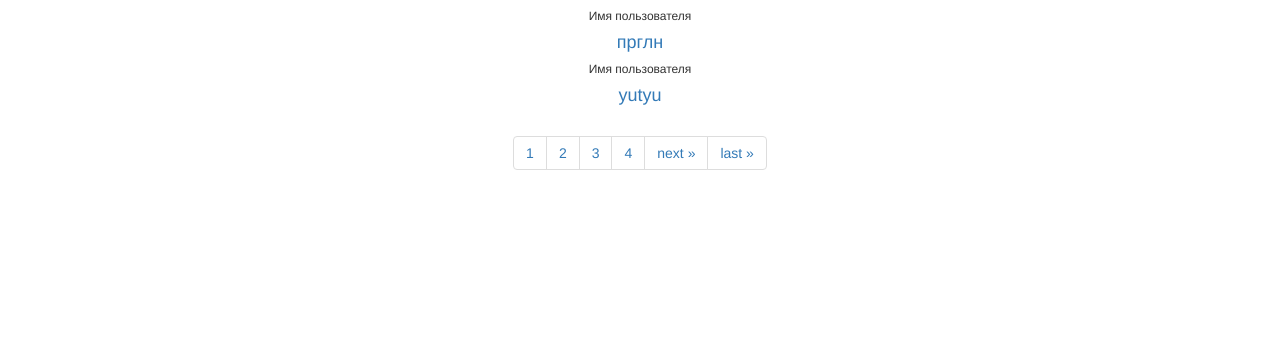
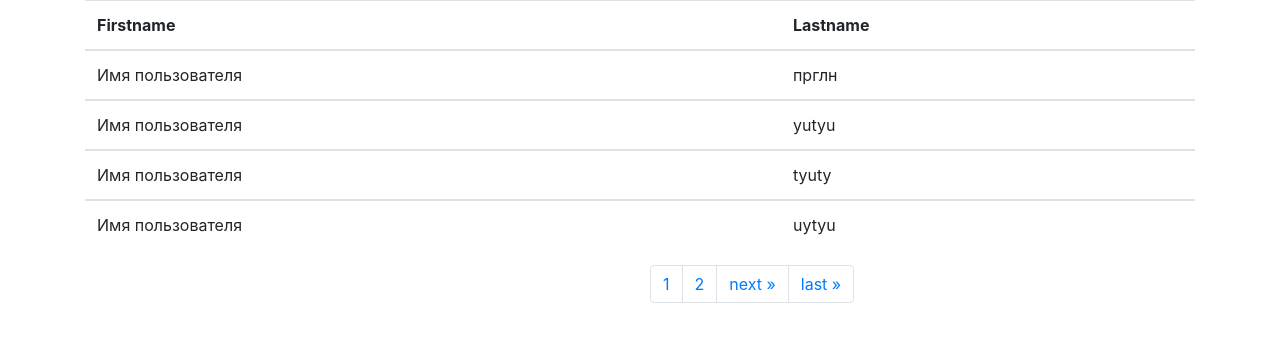
Before and after one commit to AlexeyLuch/TelegBot, a Django app: page /polls/support/ in a window 1280 px wide. Shown: the top 342 px of the page. Run offline with Django 3.2, Linux system fonts and the light colour scheme; data comes from the database, SQL or seed files in the repository; both versions use the stored data as it was after the commit; some libraries are stand-ins or nearby versions.

Commit message:
new page 'support'

```diff
--- a/polls/templates/polls/support.html
+++ b/polls/templates/polls/support.html
@@ -7,41 +7,60 @@
 
 <!--link-->
 
-<link rel="stylesheet" href="https://maxcdn.bootstrapcdn.com/bootstrap/3.4.0/css/bootstrap.min.css">
+
 <!--script-->
-<script type="text/javascript" src="{% static 'js/jquery.js' %}"></script>
-<script type="text/javascript" src="{% static 'js/main.js' %}"></script>
-<script type="text/javascript" src="{% static 'js/bootstrap.min.js' %}"></script>
-
+  <meta charset="utf-8">
+  <meta name="viewport" content="width=device-width, initial-scale=1">
+  <link rel="stylesheet" href="https://maxcdn.bootstrapcdn.com/bootstrap/4.3.1/css/bootstrap.min.css">
+  <script src="https://cdnjs.cloudflare.com/ajax/libs/popper.js/1.14.7/umd/popper.min.js"></script>
 
 </head>
 <body>
 
 
-<div class="container text-center">
 
+    <div class="container">
+          <table class="table">
+                <thead>
+                  <tr>
+                    <th>Firstname</th>
+                    <th>Lastname</th>
+                  </tr>
+                </thead>
                 {% for contact in contacts %}
-            <h6>Имя пользователя</h6>
-            <h4><a href="?page/{{ contact.id }}/">{{ contact.unique }}</a></h4>
-
+                <tbody>
+                  <tr>
+                    <td>Имя пользователя</td>
+                    <td>{{ contact.unique }}</td>
+                  </tr>
+                </tbody>
             {% endfor %}
+        </table>
+    </div>
         <ul class="pagination">
 
                 {% if contacts.has_previous %}
-                <li><a href="?page=1">&laquo; first</a></li>
-               <li> <a href="?page={{ contacts.previous_page_number }}">previous &raquo;</a></li>
+                    <li class="page-item"><a class="page-link" href="?page=1">&laquo; first</a></li>
+                   <li class="page-item "> <a class="page-link" href="?page={{ contacts.previous_page_number }}">previous &raquo;</a></li>
                 {% endif %}
                  {% for page in contacts.paginator.page_range %}
                     {% if page == contacts.unique %}
-                            <li><a href="?page={{ page }}">{{ page }}</a></li>
+                        <li class="page-item"><a class="page-link" href="?page={{ page }}">{{ page }}</a></li>
                     {% else %}
-                            <li><a href="?page={{ page }}">{{ page }}</a></li>
+                        <li class="page-item"><a class="page-link" href="?page={{ page }}">{{ page }}</a></li>
                     {% endif %}
                 {% endfor %}
                 {% if contacts.has_next %}
-                <li><a href="?page={{ contacts.next_page_number }}">next &raquo;</a></li>
-                <li><a href="?page={{ contacts.paginator.num_pages }}">last &raquo;</a></li>
+                    <li class="page-item"><a class="page-link" href="?page={{ contacts.next_page_number }}">next &raquo;</a></li>
+                    <li class="page-item"><a class="page-link" href="?page={{ contacts.paginator.num_pages }}">last &raquo;</a></li>
                 {% endif %}
 
         </ul>
+
 </body>
+
+<style>
+    .pagination{
+        margin-left: 650px;
+}
+</style>
--- a/polls/views.py
+++ b/polls/views.py
@@ -10,7 +10,7 @@ def index(request):
 def users_check(request):
     user_sherch = User_Name.objects.all()
     # User_Name.objects.get_or_create(unique=user_agent,)
-    paginator = Paginator(user_sherch, 2)  # Show 2 contacts per page
+    paginator = Paginator(user_sherch, 4)  # Show 2 contacts per page
     page = request.GET.get('page')
     contacts = paginator.get_page(page)
     return render(request, 'polls/support.html', {'contacts': contacts})
```
Also changed, not shown: bot.py (+8 -6 lines), db.sqlite3. Lines whose indentation alone changed are shown as unchanged.
